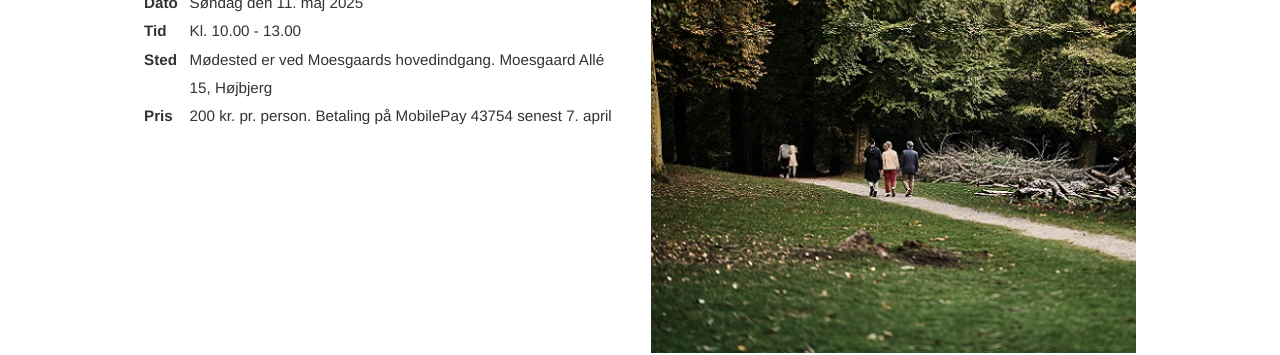
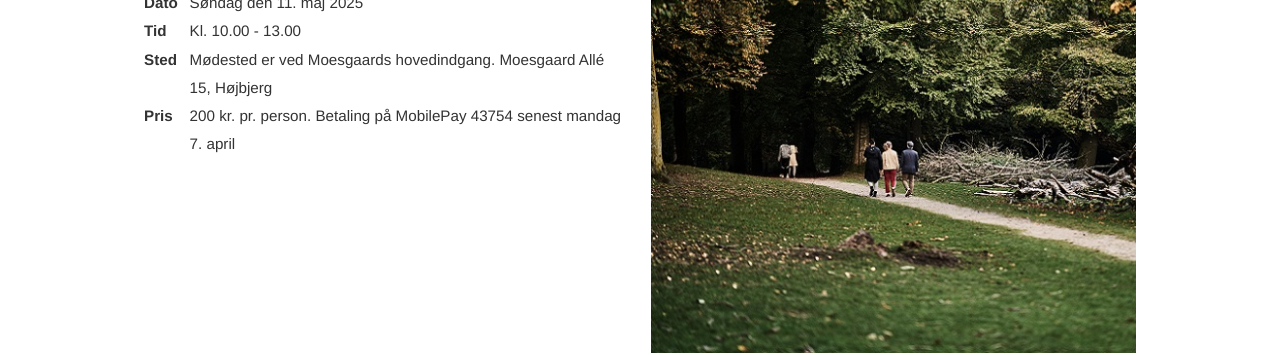
Before and after one commit to guldhorn/historisk-samfund, a Jekyll site: the page built from arrangementer/2025-05-11-Marselisborgskovene.md, in a window 1280 px wide. Shown: the part 285-640 px from the top of the page. Built offline with Jekyll 4.4.1, drawn with Linux system fonts in a browser that asks for light colours.

Commit message:
Update arrangements.yaml

```diff
--- a/_data/arrangements.yaml
+++ b/_data/arrangements.yaml
@@ -121,7 +121,7 @@
   location: Mødested er ved Moesgaards hovedindgang. Moesgaard Allé 15, Højbjerg
   date: Søndag den 11. maj 2025
   time: Kl. 10.00 - 13.00
-  price: 200 kr. pr. person. Betaling på MobilePay 43754 senest 7. april
+  price: 200 kr. pr. person. Betaling på MobilePay 43754 senest mandag 7. april
 
 - page_url: /arrangementer/2025-09-25-fang-sabotoererne
   image_url: /assets/Fang sabotoererne_arrangementsside.jpg
```
